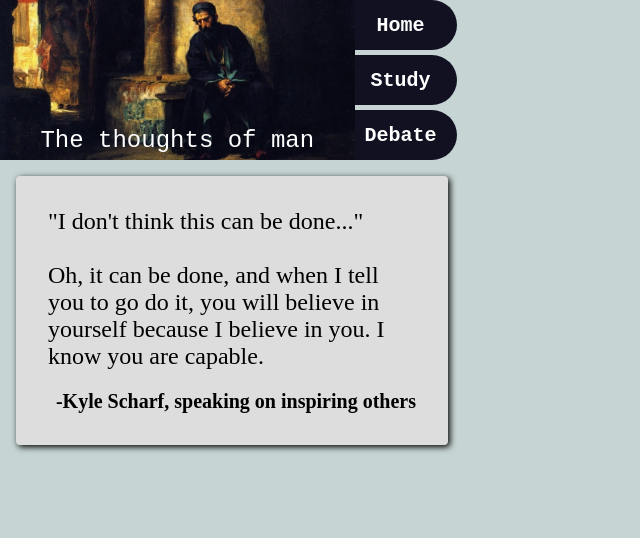
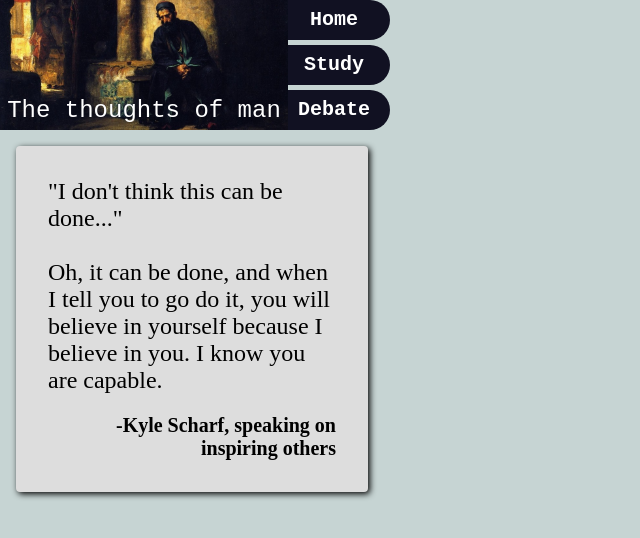
Before and after one commit to corDomination/the-thoughts-of-man, a plain HTML site: page index.html in a window 1280 px wide. Shown: the whole page, without its empty margins (0-640 px from the left). Drawn offline with Linux system fonts and the light colour scheme.

Commit message:
Styling updates

```diff
--- a/css/style.css
+++ b/css/style.css
@@ -55,7 +55,8 @@ p:not(.P1) {
     position: relative;
 }
 .logo-image {
-    height: 10em;
+    max-width: 18em;
+    width: 100%;
 }
 .logo-title-container {
     width: 100%;
@@ -135,7 +136,7 @@ p:not(.P1) {
 
 .main-page-quote-container {
     font-family: serif;
-    width: 23em;
+    width: 18em;
 }
 .main-page-quote {
     font-size: 1.5em;
```
